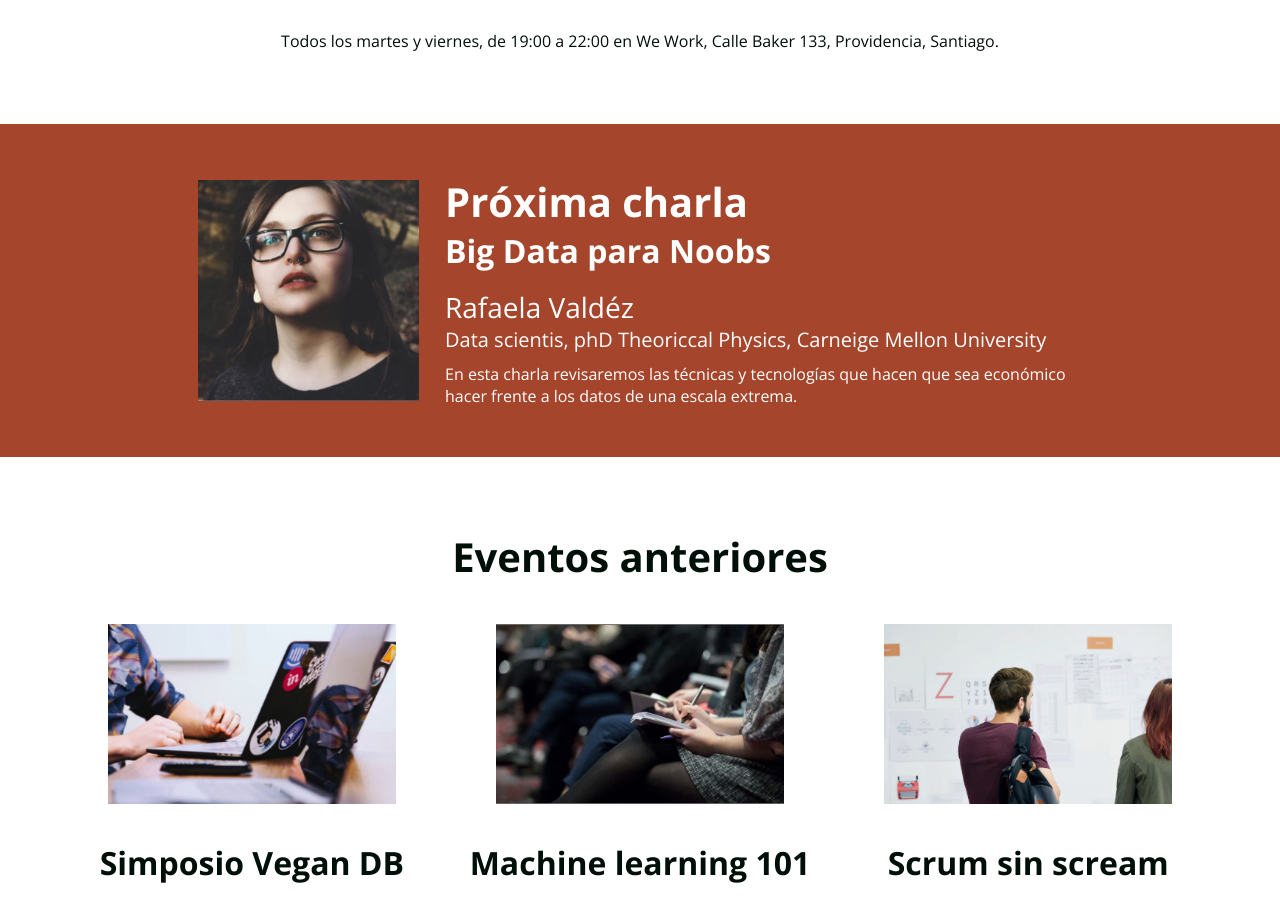
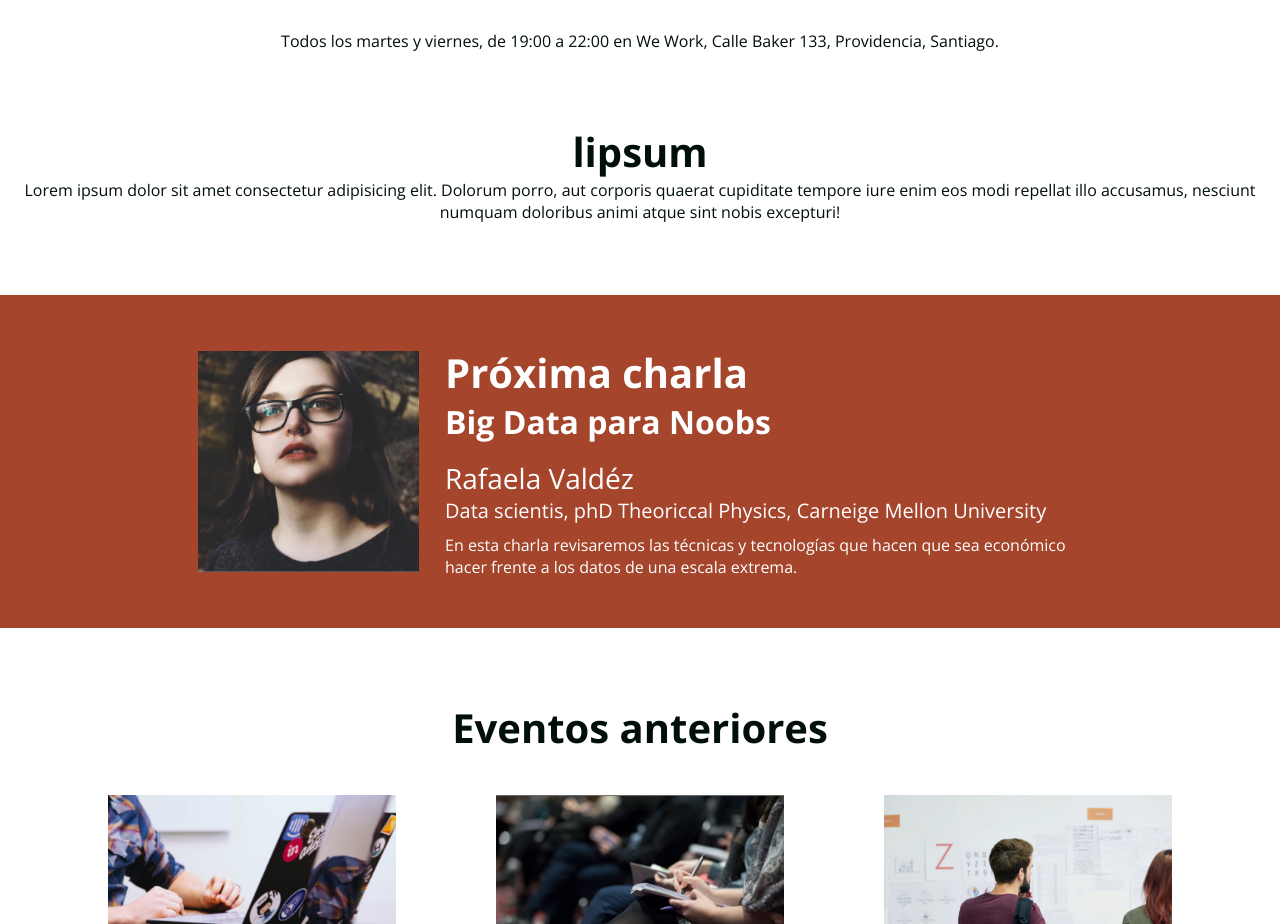
Before and after one commit to Dianapineda20/meet-coffe, a plain HTML site: page index.html in a window 1280 px wide. Shown: the part 940-1864 px from the top of the page. Drawn offline with nearby package versions, Linux system fonts and the light colour scheme.

Commit message:
agregue seccion a index.html

```diff
--- a/index.html
+++ b/index.html
@@ -33,6 +33,10 @@
     <img src="assets/img/we-work.jpg" alt="We work location">
   	<h2>¿Donde nos juntamos?</h2>
   	<p>Todos los martes y viernes, de 19:00  a 22:00 en We Work, Calle Baker 133, Providencia, Santiago.</p>
+  </section>
+  <section>
+	  <h2>lipsum</h2>
+	  <p>Lorem ipsum dolor sit amet consectetur adipisicing elit. Dolorum porro, aut corporis quaerat cupiditate tempore iure enim eos modi repellat illo accusamus, nesciunt numquam doloribus animi atque sint nobis excepturi!</p>
   </section>
 
 	<section id="proxima-charla" class="sweet-brown">
```
